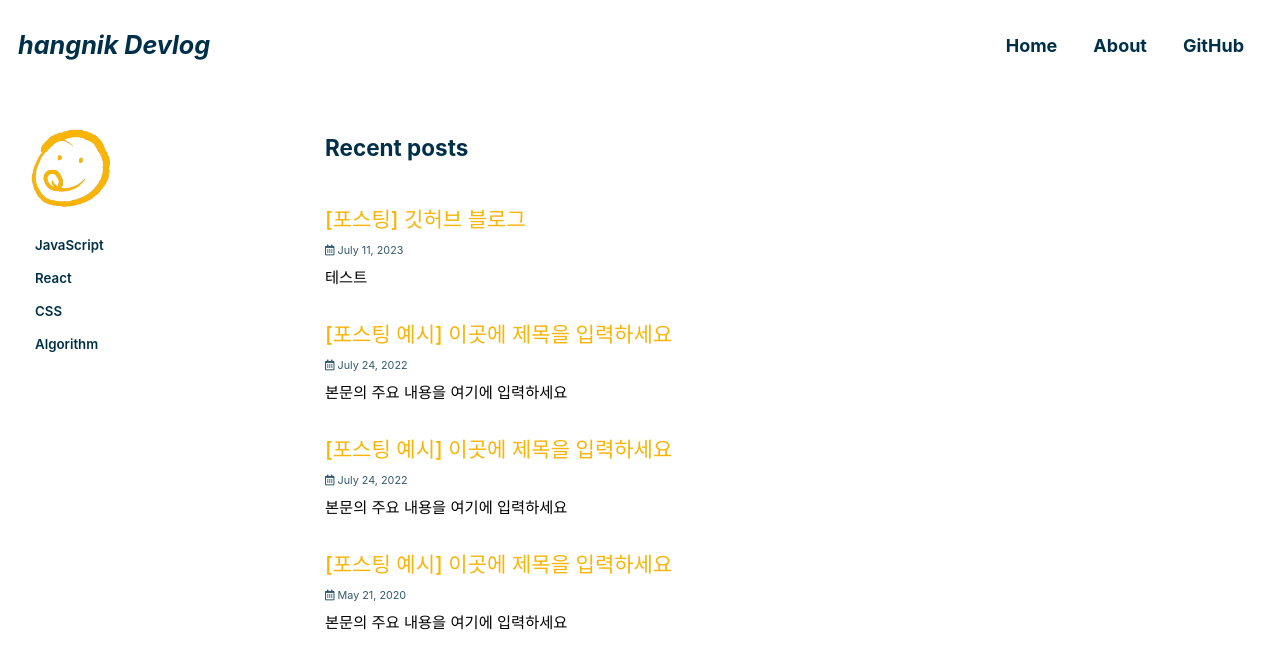
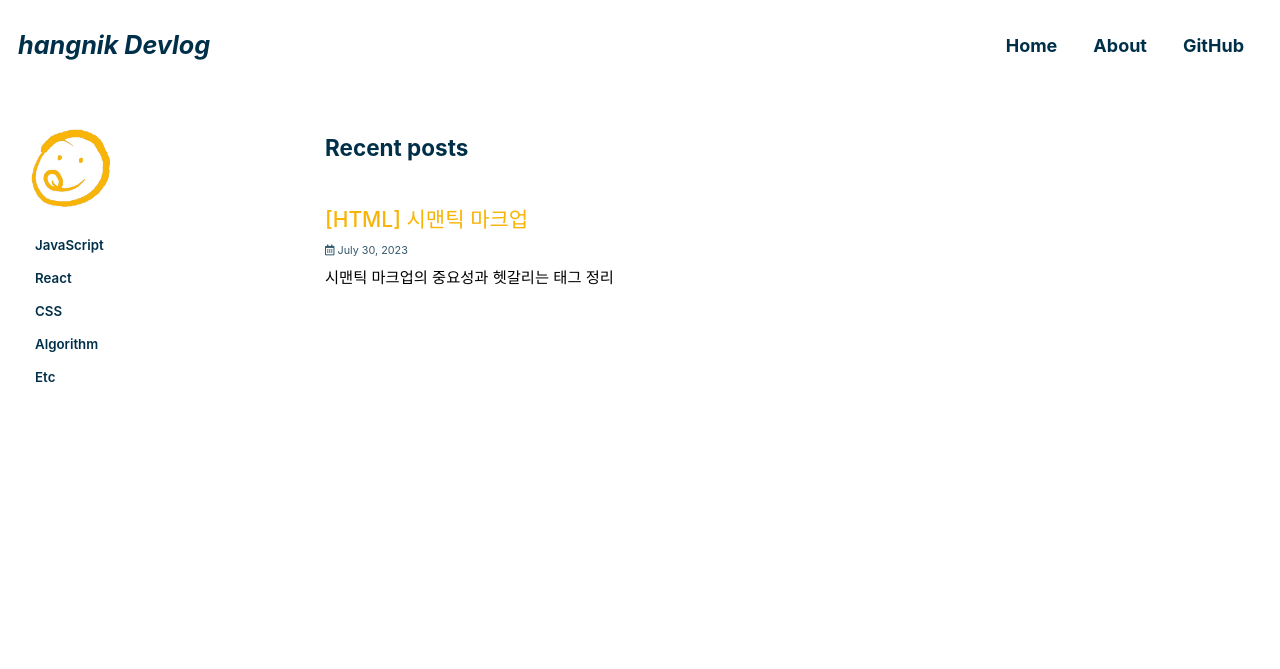
Before and after one commit to hangnik/hangnik.github.io, a Jekyll site: the page built from index.html, in a window 1280 px wide and 900 px high. Shown: the top 669 px of the window. Built offline with Jekyll 4.4.1, drawn with Linux system fonts in a browser that asks for light colours; cached includes are drawn as plain includes; some web fonts are replaced; the list of posts is cut into pages by our own code.

Commit message:
📝 시맨틱 마크업

```diff
--- a/_data/navigation.yml
+++ b/_data/navigation.yml
@@ -26,3 +26,5 @@ categories:
     url: /categories/CSS/
   - title: "Algorithm"
     url: /categories/Algorithm/
+  - title: "Etc"
+    url: /categories/Etc/
--- a/_posts/2022-07-24-categories-post-name-here-2.md
+++ b/_posts/2022-07-24-categories-post-name-here-2.md
@@ -1,21 +1,43 @@
 ---
-title: "[포스팅] 깃허브 블로그"
-excerpt: "테스트"
+title: "[HTML] 시맨틱 마크업"
+excerpt: "시맨틱 마크업의 중요성과 헷갈리는 태그 정리"
 
 categories:
-  - JavaScript
+  - Etc
 tags:
   - [tag1, tag2]
 
-permalink: /categories2/post-name-here-2/
+permalink: /categories5/semantic-tag/
 
 toc: true
 toc_sticky: true
 
-date: 2023-07-11
-last_modified_at: 2023-07-11
+date: 2023-07-30
+last_modified_at: 2023-07-30
 ---
 
-## 🦥 본문
+# 1️⃣ **시맨틱 마크업이란?**
 
-테스트용 글입니다.
+> - 시맨틱(Sementic) : 의미의, 의미론의
+> - 마크업(Markup) : HTML 태그로 문서를 작성하는 것
+
+즉, 시맨틱 마크업이란 **의미를 잘 전달하도록 문서를 작성하는 것을 말합니다.**
+
+# 2️⃣ **시맨틱 마크업의 중요성**
+
+1. **SEO(검색엔진 최적화)** : 검색엔진에서 시맨틱 태그를 중요한 키워드로 간주하기 때문에 SEO에 영향을 끼친다.
+2. **웹 접근성** : 장애가 있는 사용자에게 페이지를 탐색할 때 하나의 푯말 역할을 해준다.
+3. **태그의 가독성 및 유지보수** : 정리된 마크업은 코드 식별에 용이하고, 유지보수가 편리해진다.
+
+# 3️⃣ **태그의 의미**
+
+## ✔️ 콘텐츠 섹션
+
+콘텐츠 섹션 요소를 사용하면 문서 콘텐츠를 논리적 조각으로 구성할 수 있습니다.
+
+### `header`
+
+- 소개 및 탐색에 도움
+- 제목, 로고, 검색 폼, 회사명, 작성자 이름 등의 요소가 포함될 수 있음
+
+![총총총](https://user-images.githubusercontent.com/80311884/225698792-786e35d0-eb5c-448c-b9d1-1b7a371c0770.gif)
--- a/_posts/2022-07-24-categories-post-name-here-3.md
+++ /dev/null
@@ -1,21 +0,0 @@
----
-title: "[포스팅 예시] 이곳에 제목을 입력하세요"
-excerpt: "본문의 주요 내용을 여기에 입력하세요"
-
-categories:
-  - Categories3
-tags:
-  - [tag1, tag2]
-
-permalink: /categories3/post-name-here-3/
-
-toc: true
-toc_sticky: true
-
-date: 2022-07-24
-last_modified_at: 2022-07-24
----
-
-## 🦥 본문
-
-본문은 여기에 ...
--- a/_posts/2022-07-24-categories-post-name-here-4.md
+++ /dev/null
@@ -1,21 +0,0 @@
----
-title: "[포스팅 예시] 이곳에 제목을 입력하세요"
-excerpt: "본문의 주요 내용을 여기에 입력하세요"
-
-categories:
-  - Categories4
-tags:
-  - [tag1, tag2]
-
-permalink: /categories4/post-name-here-4/
-
-toc: true
-toc_sticky: true
-
-date: 2022-07-24
-last_modified_at: 2022-07-24
----
-
-## 🦥 본문
-
-본문은 여기에 ...
--- a/_posts/2022-07-24-categories-post-name-here.md
+++ /dev/null
@@ -1,21 +0,0 @@
----
-title: "[포스팅 예시] 이곳에 제목을 입력하세요"
-excerpt: "본문의 주요 내용을 여기에 입력하세요"
-
-categories:
-  - Categories1
-tags:
-  - [tag1, tag2]
-
-permalink: /categories1/post-name-here/
-
-toc: true
-toc_sticky: true
-
-date: 2020-05-21
-last_modified_at: 2021-10-09
----
-
-## 🦥 본문
-
-본문은 여기에 ...
```
Also changed, not shown: _pages/categories/category-categories5.md (added, +9 -0 lines).
